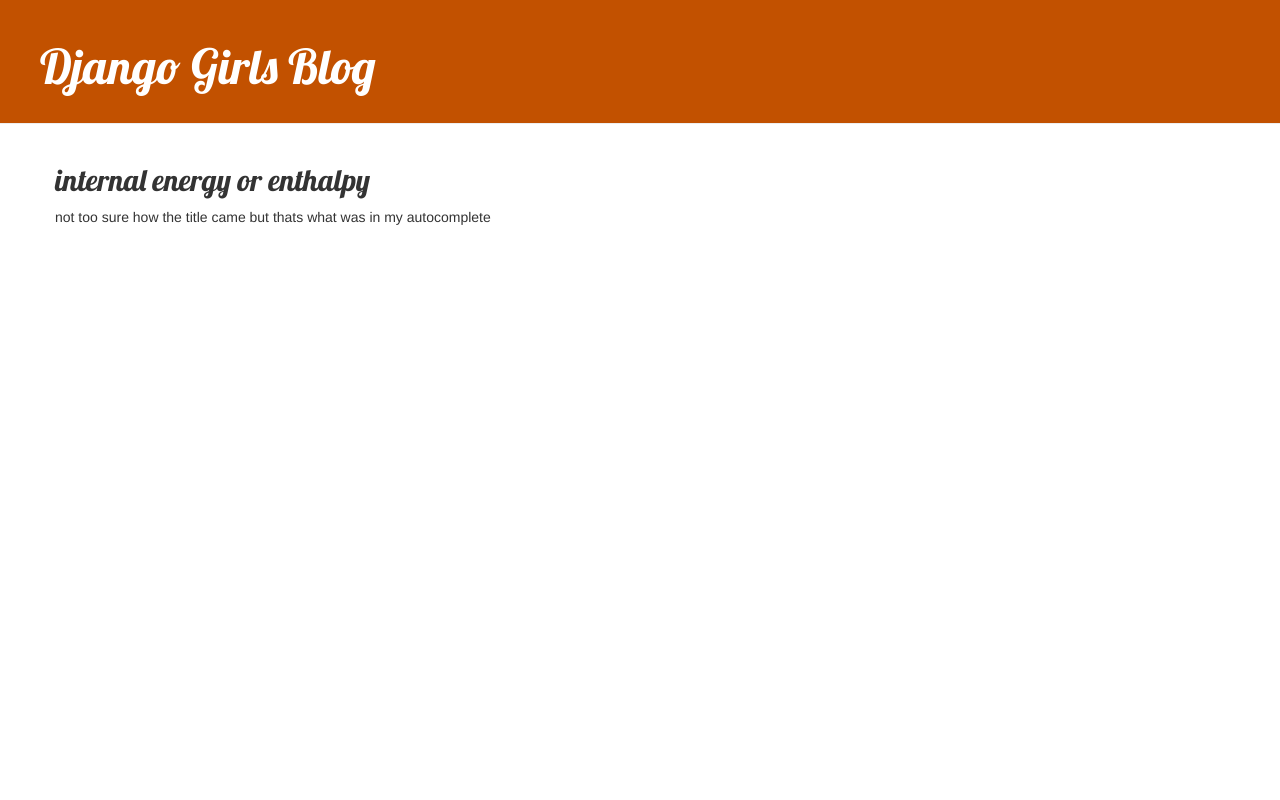
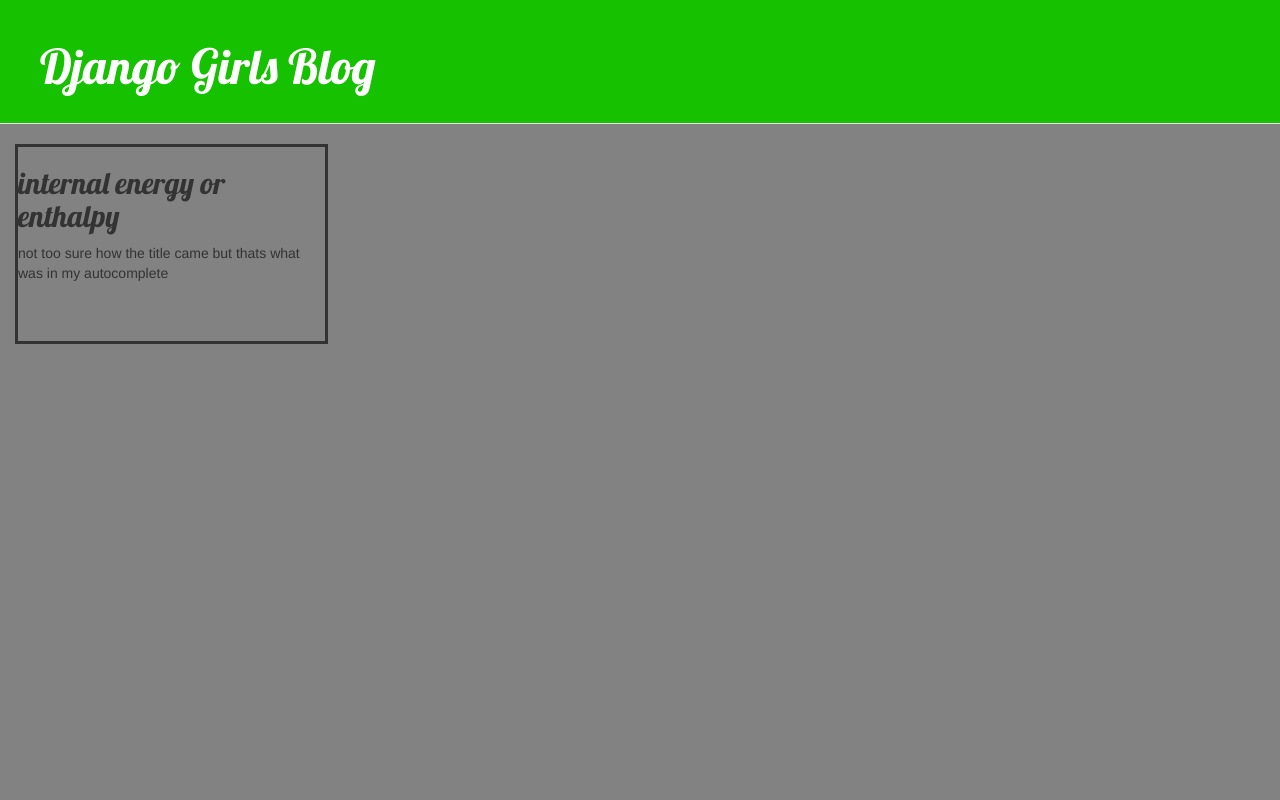
Before and after one commit to bazzaiskl/UoBassingment, a Django app: page /post/1/ in a window 1280 px wide. Run offline with Django 3.2, Linux system fonts and the light colour scheme; data comes from the database, SQL or seed files in the repository; both versions use the stored data as it was after the commit; some libraries are stand-ins or nearby versions.

Commit message:
reworked style of blog

```diff
--- a/blog/static/css/blog.css
+++ b/blog/static/css/blog.css
@@ -1,5 +1,5 @@
 .page-header {
-    background-color: #C25100;
+    background-color: #16c200;
     margin-top: 0;
     padding: 20px 20px 20px 40px;
 }
@@ -10,9 +10,9 @@
     text-decoration: none;
 }
 
-.content {
-    margin-left: 40px;
-}
+/*.content {
+  margin-left: 0px;
+}*/
 
 h1, h2, h3, h4 {
     font-family: 'Lobster', cursive;
@@ -38,9 +38,34 @@
 }
 
 .post {
-    margin-bottom: 70px;
+   /* margin-bottom: 10px;
+    margin-top: 10px;
+    margin-left: 10px;
+    margin-right: 10px; */
+    height: 25%;
+    width: 25%;
+    float: left;
+    border-style: solid;
+
 }
 
 .post h2 a, .post h2 a:visited {
     color: #000000;
 }
+
+/* comment */
+.content-container {
+    padding-right: 15px;
+    padding-left: 15px;
+    margin-right: 5%;
+    margin-left: 5%;
+}
+
+.post-title{
+    text-align: center;
+
+}
+
+body{
+    background-color: #828282;
+}
--- a/blog/templates/blog/base.html
+++ b/blog/templates/blog/base.html
@@ -16,9 +16,9 @@
                 <h1><a href="/">Django Girls Blog</a></h1>
 
             </div>
-            <div class="content container">
+            <div class="content container-fluid">
                 <div class="row">
-                    <div class="col-md-8">
+                    <div class="col-xs-12">
                     {% block content %}
                     {% endblock %}
                     </div>
--- a/blog/templates/blog/post_detail.html
+++ b/blog/templates/blog/post_detail.html
@@ -10,7 +10,7 @@
         {% if user.is_authenticated %}
         <a class="btn btn-default" href="{% url 'post_edit' pk=post.pk %}"><span class="glyphicon glyphicon-pencil"></span></a>
         {% endif %}
-        <h2>{{ post.title }}</h2>
+        <h2 >{{ post.title }}</h2>
         <p>{{ post.text|linebreaksbr }}</p>
     </div>
 {% endblock %}
--- a/blog/templates/blog/post_list.html
+++ b/blog/templates/blog/post_list.html
@@ -6,8 +6,8 @@
     <div class="date">
         <p>published: {{ post.published_date }}</p>
     </div>
-    <h2><a href="{% url 'post_detail' pk=post.pk %}">{{ post.title }}</a></h2>
-    <p>{{ post.text|linebreaksbr }}</p>
+    <h2 class="post-title"><a href="{% url 'post_detail' pk=post.pk %}">{{ post.title }}</a></h2>
+
 </div>
 {% endfor %}
 {% endblock %}
--- a/blog/urls.py
+++ b/blog/urls.py
@@ -5,5 +5,6 @@
     path('',views.post_list, name='post_list'),
     path('post/<int:pk>/', views.post_detail, name='post_detail'),
     path('post/new/', views.post_new, name='post_new'),
-     path('post/<int:pk>/edit/', views.post_edit, name='post_edit'),
+    path('post/<int:pk>/edit/', views.post_edit, name='post_edit'),
+    path('cv', views.cv, name="cv")
 ]
--- a/blog/views.py
+++ b/blog/views.py
@@ -38,3 +38,6 @@
     else:
         form = PostForm(instance=post)
     return render(request, 'blog/post_edit.html', {'form': form})
+
+def cv(request):
+    return render(request,'blog/cv.html')
--- a/cvFunTest.py
+++ b/cvFunTest.py
@@ -4,7 +4,6 @@
 import unittest
 
 class creationTest(unittest.TestCase):
-    url = 'http://127.0.0.1:8000/cv'
     def setUp(self):
         self.browser = webdriver.Firefox()
 
@@ -14,9 +13,10 @@
     def test_can_add_info(self):
         #stacey wants to make an online cv cos she needs a job (broke af)
         #she goes to a website to start creating
-        self.browser.get(url)
+        self.browser.get('http://127.0.0.1:8000/cv')
 
         #she sees and clicks on a new cv button
+
 
         #she logs in so she knows its her cv shes making
 
@@ -44,5 +44,6 @@
 
         #she adds name, title, their position, their compamny and a phone number/ email/ other contact
 
+
 if __name__ == '__main__':
     unittest.main(warnings='ignore')
```
Also changed, not shown: blog/templates/blog/cv.html (added), db.sqlite3, 1 other file.
